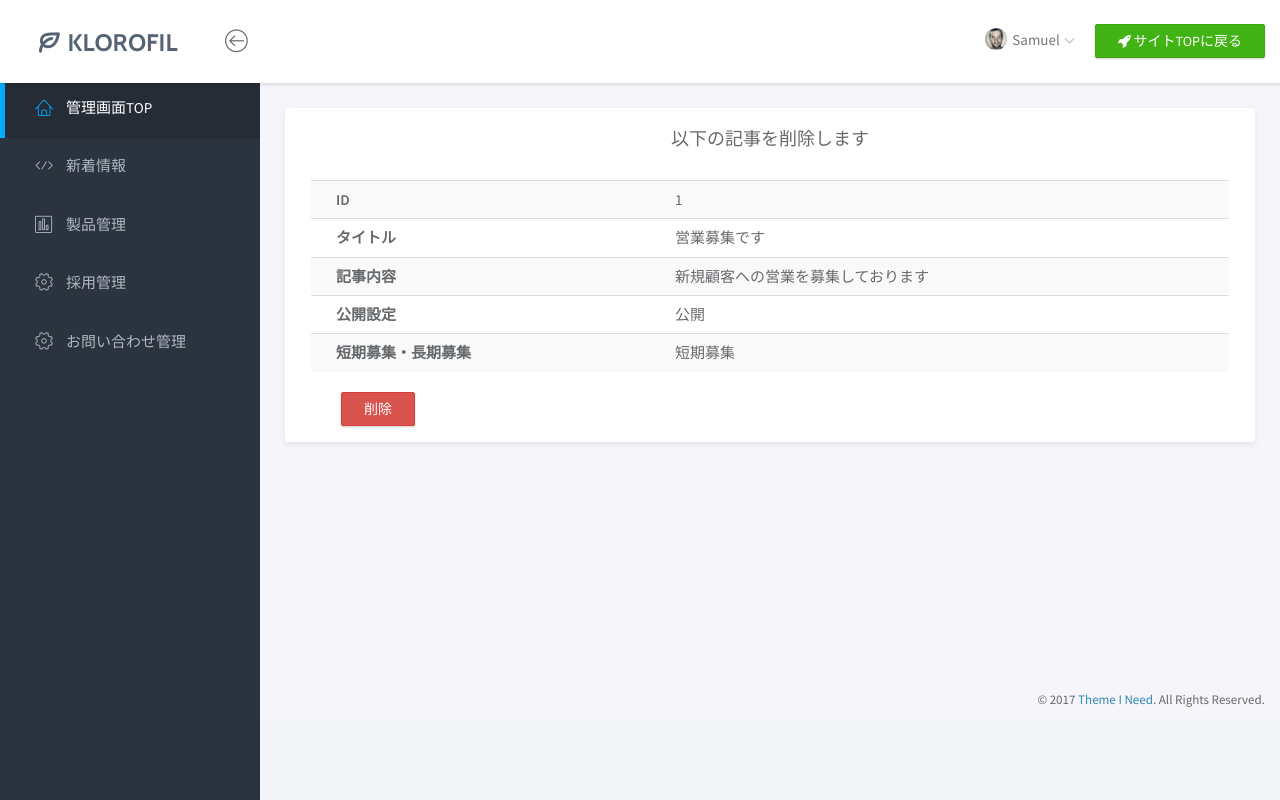
After one commit to aasshunyaaa/portfolio, a Django app: page /system/recruit/del/1 in a window 1280 px wide. The commit adds this page. Run offline with Django 3.2, Linux system fonts and the light colour scheme; a user stored in the database is signed in; data comes from the database, SQL or seed files in the repository; both versions use the stored data as it was after the commit; some libraries are stand-ins or nearby versions.

Commit message:
6/24 KEC

```diff
--- a/site2/models.py
+++ b/site2/models.py
@@ -28,7 +28,7 @@ class News(models.Model):
 class Recruit(models.Model):
     title = models.CharField('タイトル', max_length=100)
     discription = MDTextField(max_length=500, verbose_name='記事内容')
-    public_status = models.BooleanField('チェックで公開')
+    public_status = models.BooleanField('チェックで公開',)
     long_short = models.BooleanField('チェックで短期', default=False)
 
     def __str__(self):
--- /dev/null
+++ b/system/templates/system/recruit_delete.html
@@ -0,0 +1,43 @@
+{% extends 'base_system.html' %}
+{% load static %}
+
+		{% block body %}
+		<!-- MAIN -->
+		<div class="main">
+			<!-- MAIN CONTENT -->
+			<div class="main-content">
+				<div class="container-fluid">
+
+          <!-- TABLE STRIPED -->
+          <div class="panel">
+            <div class="panel-heading" align="center">
+              <h3 class="panel-title">以下の記事を削除します</h3>
+            </div>
+            <div class="panel-body">
+              <table class="table table-striped">
+                <tr><th>ID</th><td>{{ obj.id }}</td></tr>
+                <tr><th>タイトル</th><td>{{ obj.title }}</td></tr>
+                <tr><th>記事内容</th><td>{{ obj.discription }}</td></tr>
+                {% if obj.public_status %}
+                    <tr><th>公開設定</th><td>公開</td></tr>
+                {% else %}
+                    <tr><th>公開設定</th><td>非公開</td></tr>
+                {% endif %}
+                {% if obj.long_short %}
+                    <tr><th>短期募集・長期募集</th><td>短期募集</td></tr>
+                {% else %}
+                    <tr><th>短期募集・長期募集</th><td>長期募集</td></tr>
+                {% endif %}
+              </table>
+              <form action="{% url 'system:news_delete' id %}" method="post">
+              {% csrf_token %}
+                <button style="margin-left:30px" type="submit"  class="btn btn-danger">削除</button>
+              </form>
+            </div>
+
+          </div>
+
+          <!-- END TABLE STRIPED -->
+
+	</div>
+{% endblock body %}
--- a/system/templates/system/recruit_edit.html
+++ b/system/templates/system/recruit_edit.html
@@ -11,7 +11,7 @@
 					<div class="panel panel-headline">
 						<div class="panel-heading">
 							<body>
-									<form action="{% url 'system:recruit' %}" method="POST">
+									<form action="{% url 'system:recruit_edit' id %}" method="POST">
 									{% csrf_token %}
 									<div class="panel-body">
 										<table class="table table-bordered">
--- a/system/urls.py
+++ b/system/urls.py
@@ -16,4 +16,5 @@ urlpatterns = [
     path('system/recruit/', views.recruit, name='recruit'),
     path('system/recruit/add/', views.recruit_add, name='recruit_add'),
     path('system/recruit/<int:pk>', views.recruit_edit, name='recruit_edit'),
+    path('system/recruit/del/<int:pk>', views.recruit_delete, name='recruit_delete'),
 ]
--- a/system/views.py
+++ b/system/views.py
@@ -134,33 +134,33 @@ def recruit_add(request):
     return render(request, 'system/recruit_add.html',{'form': form})
 
 
-# 採用ページ編集/削除
+# 採用ページ編集
 @login_required
 def recruit_edit(request, pk):
     obj = Recruit.objects.get(id=pk)
-    if request.POST.get('edit'):
+    if (request.method == 'POST'):
         form = RecruitForm(request.POST, instance=obj)
         if form.is_valid():
             form.save()
             return redirect(to='/system/recruit')
-        params = {
-            'form': form,
-            'id': pk,
-        }
 
-    elif request.POST.get('delete'):
-        form = RecruitForm(request.POST, instance=obj)
-        if form.is_valid():
-            form.delete()
-            return redirect(to='/system/recruit')
-        params = {
-            'form': form,
-            'id': pk,
-        }
-    else:
-        form = RecruitForm(request.POST, instance=obj)
-        params = {
-            'form': form
-        }
+    params = {
+        'form': RecruitForm(instance=obj),
+        'id': pk,
+    }
 
     return render(request, 'system/recruit_edit.html', params)
+
+# 採用ページの削除
+@login_required
+def recruit_delete(request, pk):
+    obj = Recruit.objects.get(id=pk,)
+    if request.method == 'POST':
+        obj.delete()
+        return redirect(to='/system/recruit')
+
+    params = {
+        'obj': obj,
+        'id': pk,
+    }
+    return render(request, 'system/recruit_delete.html', params)
```
Also changed, not shown: system/templates/system/recruit.html (+2 -5 lines), db.sqlite3.
